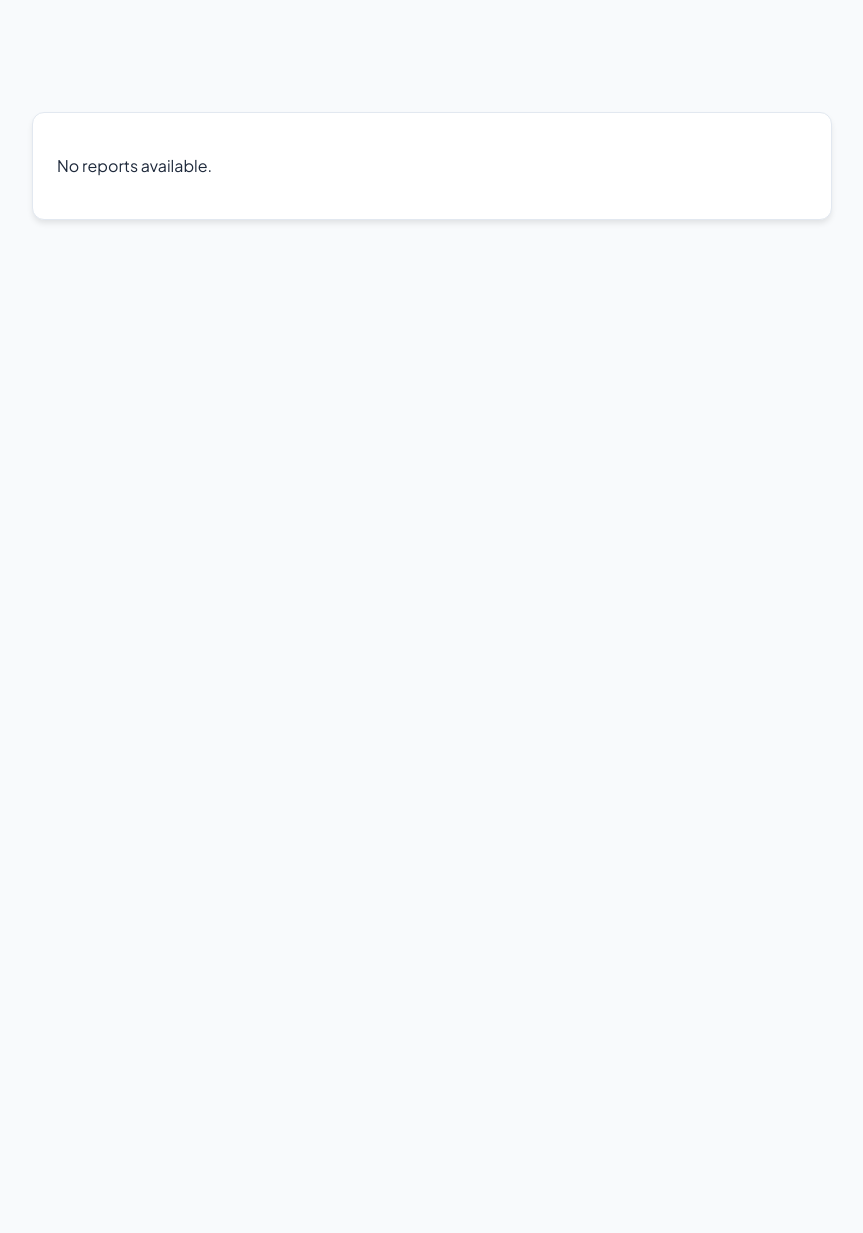
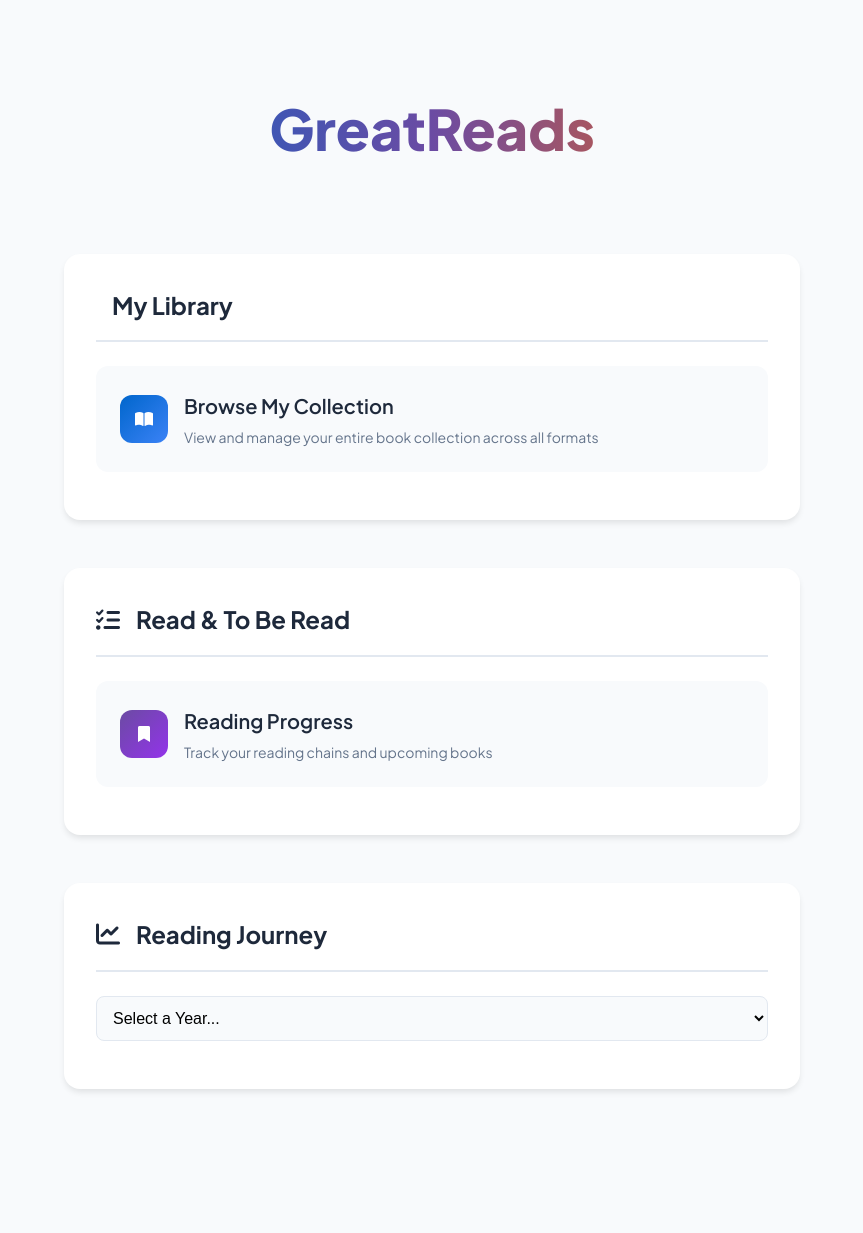
Before and after one commit to bmbell23/reading_tracker, a Python web app: template src/reading_list/templates/reports_index.html in a window 1280 px wide. Shown: the whole page, without its empty margins (208-1071 px from the left). Before the commit the page ends 223 px from the top, so only its background shows below. Run offline with Jinja, Linux system fonts and the light colour scheme; the template is opened without the code that fills it, so the values that code supplies are empty.

Commit message:
v2.4.65: Some work on the main page

```diff
--- a/pyproject.toml
+++ b/pyproject.toml
@@ -4,7 +4,7 @@ build-backend = "setuptools.build_meta"
 
 [project]
 name = "reading_list"
-version = "2.4.64"
+version = "2.4.65"
 description = "Reading List Tracker"
 authors = [
     {name = "Your Name", email = "your.email@example.com"},
@@ -58,7 +58,7 @@ python_files = ["test_*.py"]
 pythonpath = ["."]
 
 [tool.mypy]
-python_version = "2.4.64"
+python_version = "2.4.65"
 warn_return_any = true
 warn_unused_configs = true
 disallow_untyped_defs = true
--- a/src/reading_list/main.py
+++ b/src/reading_list/main.py
@@ -71,7 +71,7 @@ async def reports_index(request: Request):
             {
                 "request": request,
                 "reports": reports,
-                "title": "Reading Tracker Reports"
+                "title": "GreatReads"
             }
         )
     except Exception as e:
--- a/src/reading_list/templates/reports_index.html
+++ b/src/reading_list/templates/reports_index.html
@@ -2,7 +2,10 @@
 <html lang="en">
 <head>
     <meta charset="UTF-8">
-    <meta name="viewport" content="width=device-width, initial-scale=1.0">
+    <meta name="viewport" content="width=device-width, initial-scale=1, maximum-scale=1">
+    <meta http-equiv="Cache-Control" content="no-cache, no-store, must-revalidate">
+    <meta http-equiv="Pragma" content="no-cache">
+    <meta http-equiv="Expires" content="0">
     <title>{{ title }}</title>
     <link href="https://fonts.googleapis.com/css2?family=Plus+Jakarta+Sans:wght@400;500;600;700;800&display=swap" rel="stylesheet">
     <style>
@@ -17,6 +20,9 @@
             --color-border: #e2e8f0;
             --shadow-sm: 0 1px 2px 0 rgb(0 0 0 / 0.05);
             --shadow-md: 0 4px 6px -1px rgb(0 0 0 / 0.1);
+            --gradient-library: linear-gradient(135deg, #0066CC, #3b82f6);
+            --gradient-tbr: linear-gradient(135deg, #6B4BA3, #9333ea);
+            --gradient-yearly: linear-gradient(135deg, #FF6600, #f97316);
         }
 
         body {
@@ -38,103 +44,193 @@
             text-align: center;
             margin-bottom: 3rem;
         }
-
         h1 {
-            font-size: 2.5rem;
+            text-align: center;
+            margin: 20px 0 30px 0;
+            font-size: 3.5rem;  /* Increased from 2rem to 3.5rem */
             font-weight: 800;
-            background: linear-gradient(135deg, var(--color-primary), var(--color-accent));
+            background: linear-gradient(
+                to right,
+                #0066CC,
+                #6B4BA3,
+                #FF6600
+            );
             -webkit-background-clip: text;
             -webkit-text-fill-color: transparent;
-            margin-bottom: 1rem;
+            background-clip: text;
+            color: transparent;
+            transition: opacity 0.2s ease;
         }
 
-        .reports-grid {
-            display: grid;
-            gap: 1rem;
-            grid-template-columns: repeat(auto-fill, minmax(300px, 1fr));
+        .reports-container {
+            max-width: 1200px;
+            margin: 0 auto;
+            padding: 2rem;
         }
 
-        .report-card {
+        .section {
+            margin-bottom: 3rem;
             background: var(--color-card);
-            border-radius: 0.75rem;
-            padding: 1.5rem;
+            border-radius: 1rem;
+            padding: 2rem;
             box-shadow: var(--shadow-md);
-            transition: transform 0.2s, box-shadow 0.2s;
-            border: 1px solid var(--color-border);
         }
 
-        .report-card:hover {
-            transform: translateY(-2px);
-            box-shadow: 0 10px 15px -3px rgb(0 0 0 / 0.1);
+        .section-header {
+            display: flex;
+            align-items: center;
+            margin-bottom: 1.5rem;
+            padding-bottom: 1rem;
+            border-bottom: 2px solid var(--color-border);
         }
 
-        .report-link {
+        .section-icon {
+            font-size: 1.5rem;
+            margin-right: 1rem;
+        }
+
+        .section-title {
+            font-size: 1.5rem;
+            font-weight: 700;
+            color: var(--color-text);
+            margin: 0;
+        }
+
+        .feature-card {
+            display: flex;
+            align-items: center;
+            padding: 1.5rem;
+            background: var(--color-bg);
+            border-radius: 0.75rem;
+            margin-bottom: 1rem;
+            transition: transform 0.2s, box-shadow 0.2s;
             text-decoration: none;
             color: var(--color-text);
         }
 
-        .report-name {
+        .feature-card:hover {
+            transform: translateY(-2px);
+            box-shadow: var(--shadow-md);
+        }
+
+        .feature-icon {
+            width: 48px;
+            height: 48px;
+            border-radius: 12px;
+            display: flex;
+            align-items: center;
+            justify-content: center;
+            margin-right: 1rem;
+            color: white;
+        }
+
+        .library-icon { background: var(--gradient-library); }
+        .tbr-icon { background: var(--gradient-tbr); }
+        .yearly-icon { background: var(--gradient-yearly); }
+
+        .feature-content {
+            flex: 1;
+        }
+
+        .feature-title {
             font-size: 1.25rem;
             font-weight: 600;
-            margin-bottom: 0.5rem;
+            margin-bottom: 0.25rem;
         }
 
-        .report-type {
-            display: inline-block;
-            padding: 0.25rem 0.75rem;
-            background-color: var(--color-bg);
-            border-radius: 9999px;
+        .feature-description {
+            color: var(--color-secondary);
             font-size: 0.875rem;
-            color: var(--color-secondary);
-            font-weight: 500;
         }
 
-        .report-date {
-            font-size: 0.875rem;
-            color: var(--color-secondary);
-            margin-top: 0.5rem;
+        .yearly-select {
+            width: 100%;
+            padding: 0.75rem;
+            border: 1px solid var(--color-border);
+            border-radius: 0.5rem;
+            font-size: 1rem;
+            margin-bottom: 1rem;
+            background-color: var(--color-bg);
         }
 
         @media (max-width: 640px) {
-            .container {
+            .reports-container {
                 padding: 1rem;
             }
 
-            .reports-grid {
-                grid-template-columns: 1fr;
+            .section {
+                padding: 1.5rem;
             }
         }
     </style>
+    <link rel="stylesheet" href="https://cdnjs.cloudflare.com/ajax/libs/font-awesome/6.0.0/css/all.min.css">
 </head>
 <body>
     <div class="container">
         <div class="header">
-            <h1>{{ title }}</h1>
+            <h1>GreatReads</h1>
         </div>
 
-        {% if reports %}
-        <div class="reports-grid">
-            {% for report in reports %}
-            <a href="{{ report.url }}" class="report-link">
-                <div class="report-card">
-                    <div class="report-name">{{ report.name }}</div>
-                    <span class="report-type">{{ report.type }}</span>
-                    <div class="report-date">
-                        {% if report.date_modified %}
-                            Updated {{ report.date_modified|datetime }}
-                        {% else %}
-                            Date unknown
+        <div class="reports-container">
+            <!-- Library Section -->
+            <section class="section">
+                <div class="section-header">
+                    <i class="fas fa-books section-icon"></i>
+                    <h2 class="section-title">My Library</h2>
+                </div>
+                <a href="/reports/owned/owned_books_report.html" class="feature-card">
+                    <div class="feature-icon library-icon">
+                        <i class="fas fa-book-open"></i>
+                    </div>
+                    <div class="feature-content">
+                        <div class="feature-title">Browse My Collection</div>
+                        <div class="feature-description">View and manage your entire book collection across all formats</div>
+                    </div>
+                </a>
+            </section>
+
+            <!-- TBR Section -->
+            <section class="section">
+                <div class="section-header">
+                    <i class="fas fa-list-check section-icon"></i>
+                    <h2 class="section-title">Read & To Be Read</h2>
+                </div>
+                <a href="/tbr" class="feature-card">
+                    <div class="feature-icon tbr-icon">
+                        <i class="fas fa-bookmark"></i>
+                    </div>
+                    <div class="feature-content">
+                        <div class="feature-title">Reading Progress</div>
+                        <div class="feature-description">Track your reading chains and upcoming books</div>
+                    </div>
+                </a>
+            </section>
+
+            <!-- Yearly Reports Section -->
+            <section class="section">
+                <div class="section-header">
+                    <i class="fas fa-chart-line section-icon"></i>
+                    <h2 class="section-title">Reading Journey</h2>
+                </div>
+                <select class="yearly-select" id="yearSelect">
+                    <option value="">Select a Year...</option>
+                    {% for report in reports %}
+                        {% if report.type == 'yearly' %}
+                            <option value="{{ report.url }}">{{ report.name }}</option>
                         {% endif %}
-                    </div>
-                </div>
-            </a>
-            {% endfor %}
+                    {% endfor %}
+                </select>
+            </section>
         </div>
-        {% else %}
-        <div class="report-card">
-            <p>No reports available.</p>
-        </div>
-        {% endif %}
     </div>
+
+    <script>
+        document.getElementById('yearSelect').addEventListener('change', function() {
+            const selectedUrl = this.value;
+            if (selectedUrl) {
+                window.location.href = selectedUrl;
+            }
+        });
+    </script>
 </body>
 </html>
```
